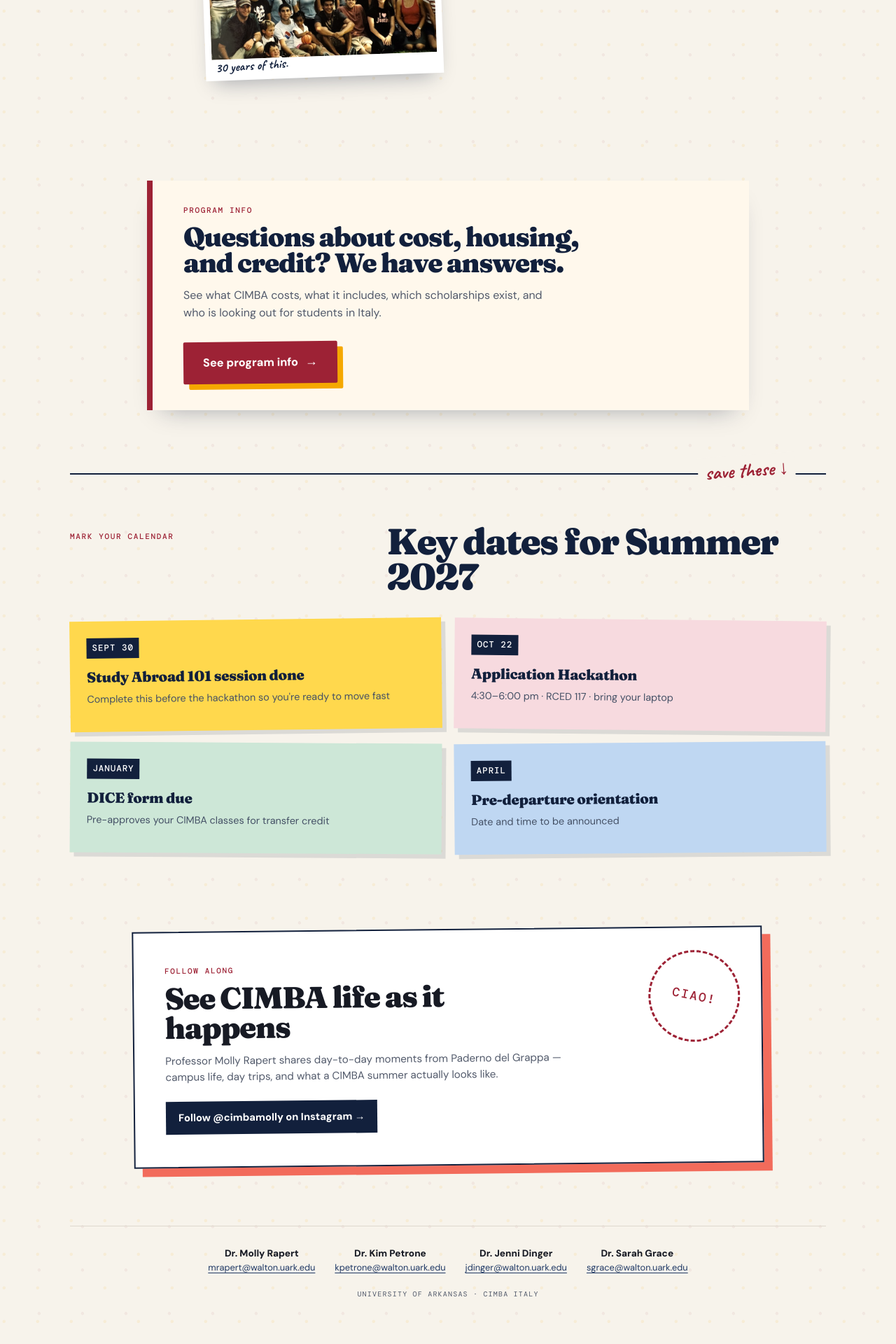
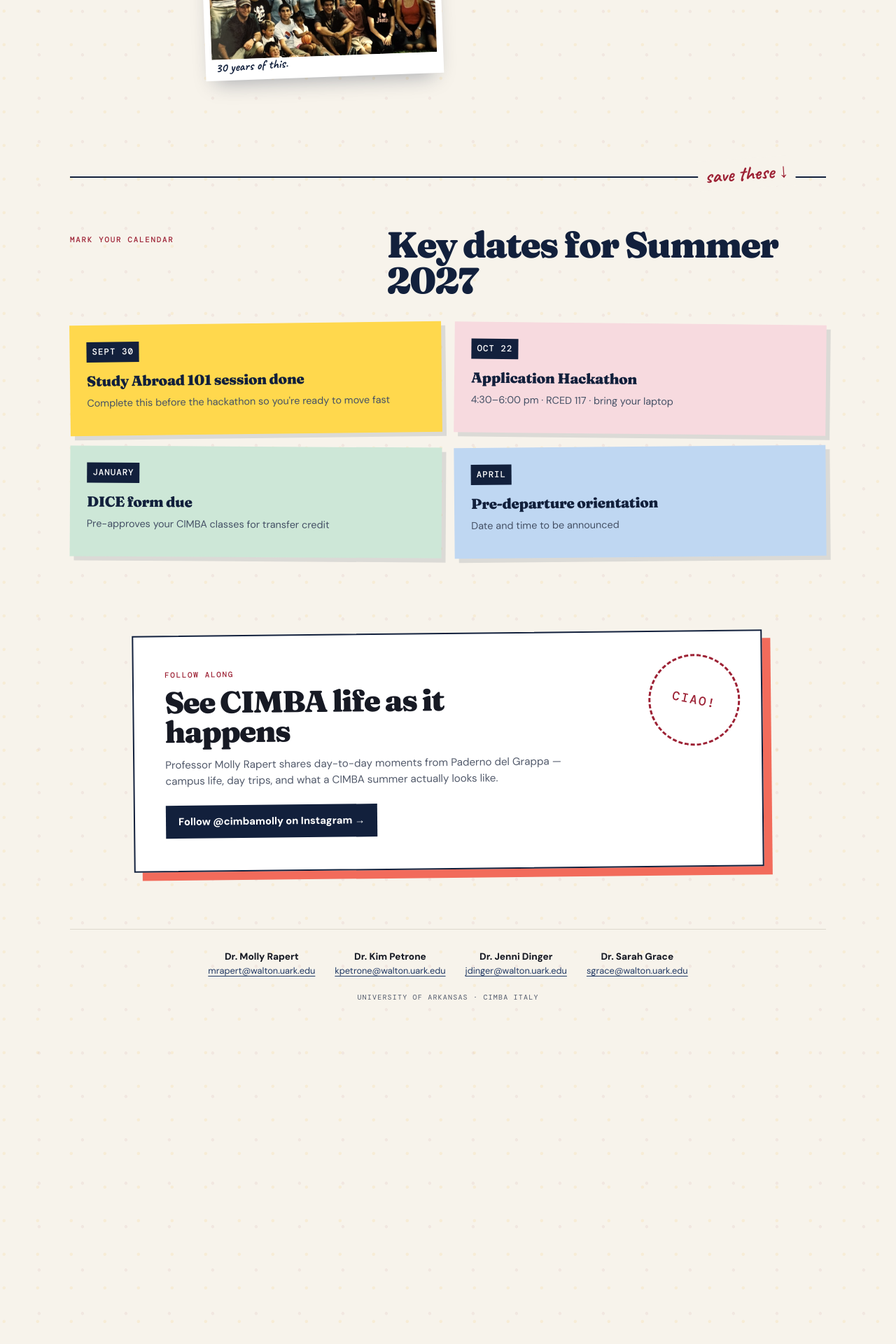
Before and after one commit to profsarahgrace/cimbahogs, a Jekyll site: the page built from index.html, in a window 1280 px wide. Shown: the part 3349-5269 px from the top of the page at 70% size. Built offline with Jekyll 4.4.1, drawn with Linux system fonts in a browser that asks for light colours.

Commit message:
Home: cut the program info teaser (Program Info is in the nav)
Co-Authored-By: Claude Sonnet 5.5 <noreply@anthropic.com>

```diff
--- a/assets/css/home.css
+++ b/assets/css/home.css
@@ -953,18 +953,3 @@ a:focus-visible{
 
   footer{margin-top:70px;}
 }
-
-/* ---------- program teaser ---------- */
-.program-teaser{
-  max-width:860px;
-  margin:96px auto 0;
-  padding:34px clamp(22px,4vw,44px) 38px;
-  background:var(--cream);
-  border-left:8px solid var(--razor);
-  box-shadow:var(--shadow);
-}
-.program-teaser .eyebrow{color:var(--razor);margin-bottom:11px;}
-.program-teaser h2{color:var(--navy-deep);font-size:clamp(1.7rem,3.6vw,2.4rem);max-width:22ch;}
-.program-teaser p:not(.eyebrow){color:var(--ink-mid);max-width:50ch;margin:15px 0 28px;}
-.program-teaser .cta::after{content:"\2192";}
-@media (max-width:620px){.program-teaser{margin-top:72px;}}
--- a/index.html
+++ b/index.html
@@ -195,15 +195,6 @@ audiences:
     </section>
 
 
-    <section class="program-teaser" aria-labelledby="program-teaser-title">
-      <p class="eyebrow">Program info</p>
-      <h2 id="program-teaser-title">Questions about cost, housing, and credit? We have answers.</h2>
-      <p>
-        See what CIMBA costs, what it includes, which scholarships exist, and who is looking out
-        for students in Italy.
-      </p>
-      <a class="cta" href="/program/">See program info</a>
-    </section>
     <section class="dates">
       <div class="dates-head">
         <p class="eyebrow">Mark your calendar</p>
```
